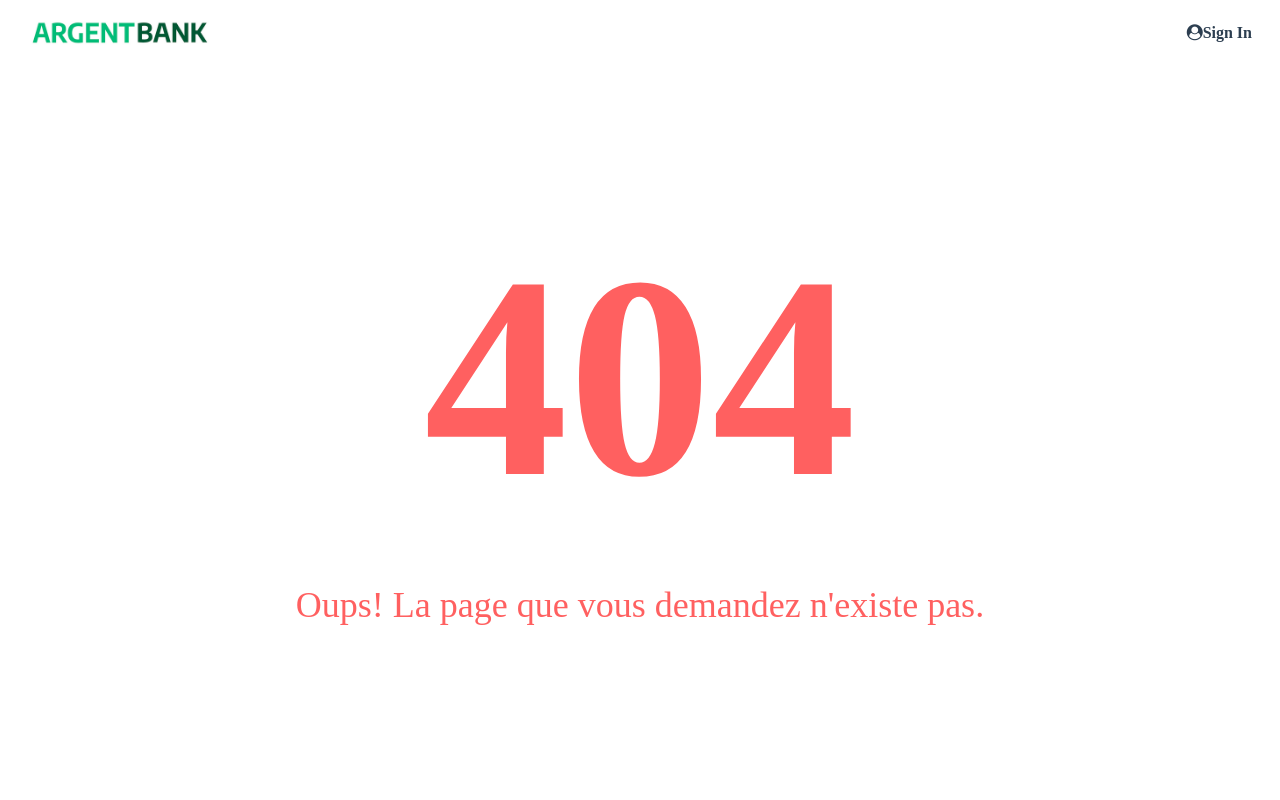
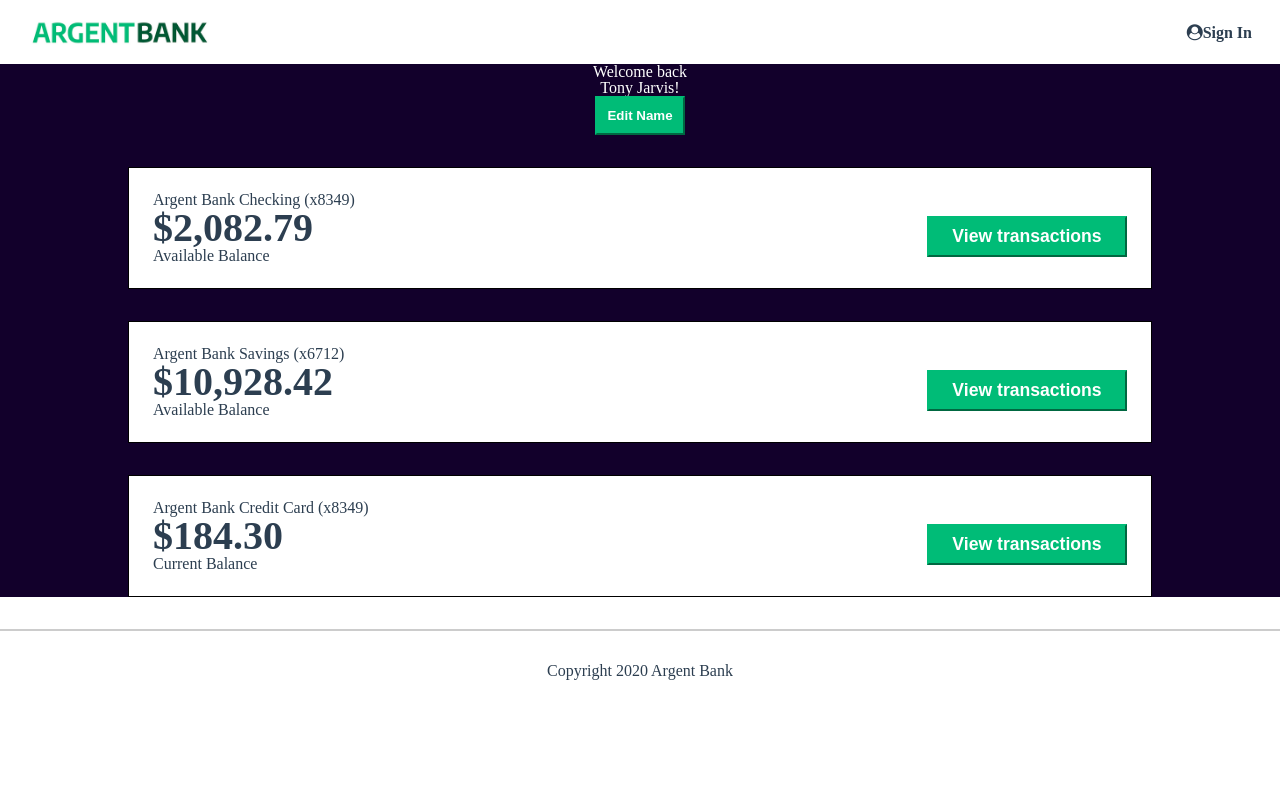
Before and after one commit to julien382/JulienHermain_P13_15-02-2023_frontend, a React (Create React App) app: page /user in a window 1280 px wide. Before the commit this address had no page. Shown: the top 800 px of the page. Built offline with nearby package versions, Linux system fonts and the light colour scheme.

Commit message:
add user

```diff
--- a/src/components/App.js
+++ b/src/components/App.js
@@ -7,6 +7,7 @@ import Error from '../pages/Error/Error';
 import Footer from './Footer/Footer';
 import Home from '../pages/Home/Home';
 import Login from './Login/Login';
+import User from './User/User';
 
 function App() {
   return (
@@ -15,6 +16,7 @@ function App() {
       <Routes>
         <Route path="/" element={<Home />} />
         <Route path="/login" element={<Login />} />
+        <Route path="/user" element={<User />} />
         <Route path="/*" element={<Error />} />
       </Routes>
       <Footer />
--- a/src/components/Header/Header.jsx
+++ b/src/components/Header/Header.jsx
@@ -11,7 +11,9 @@ const Header = () => {
                     <h1 className="sr-only">Argent Bank</h1>
                 </Link>
                 <div>
-                    <a className="main-nav-item" href="./sign-in.html"><i className="fa fa-user-circle"></i>Sign In</a>
+                    <Link className="main-nav-item" to="/login">
+                        <i className="fa fa-user-circle"></i>Sign In
+                    </Link>
                 </div>
             </nav>
         </header>
--- /dev/null
+++ b/src/components/User/User.jsx
@@ -0,0 +1,45 @@
+import './User.css'
+
+const User = () => {
+    return (
+        <main class="main bg-dark">
+            <div class="header">
+                <h1>Welcome back<br />Tony Jarvis!</h1>
+                <button class="edit-button">Edit Name</button>
+            </div>
+            <h2 class="sr-only">Accounts</h2>
+            <section class="account">
+                <div class="account-content-wrapper">
+                    <h3 class="account-title">Argent Bank Checking (x8349)</h3>
+                    <p class="account-amount">$2,082.79</p>
+                    <p class="account-amount-description">Available Balance</p>
+                </div>
+                <div class="account-content-wrapper cta">
+                    <button class="transaction-button">View transactions</button>
+                </div>
+            </section>
+            <section class="account">
+                <div class="account-content-wrapper">
+                    <h3 class="account-title">Argent Bank Savings (x6712)</h3>
+                    <p class="account-amount">$10,928.42</p>
+                    <p class="account-amount-description">Available Balance</p>
+                </div>
+                <div class="account-content-wrapper cta">
+                    <button class="transaction-button">View transactions</button>
+                </div>
+            </section>
+            <section class="account">
+                <div class="account-content-wrapper">
+                    <h3 class="account-title">Argent Bank Credit Card (x8349)</h3>
+                    <p class="account-amount">$184.30</p>
+                    <p class="account-amount-description">Current Balance</p>
+                </div>
+                <div class="account-content-wrapper cta">
+                    <button class="transaction-button">View transactions</button>
+                </div>
+            </section>
+        </main>
+    )
+}
+
+export default User
--- a/src/styles/index.css
+++ b/src/styles/index.css
@@ -24,3 +24,299 @@ body {
 #app{
   width: 100%;
 }
+
+
+
+/* --------------- Main du code de début de projet ---------------------- */
+
+html {
+  font-family: Avenir, Helvetica, Arial, sans-serif;
+  -webkit-font-smoothing: antialiased;
+  -moz-osx-font-smoothing: grayscale;
+  text-align: center;
+  color: #2c3e50;
+}
+
+body {
+  margin: 0;
+  display: flex;
+  flex-direction: column;
+  min-height: 100vh;
+}
+
+.main {
+  flex: 1;
+}
+
+.bg-dark {
+  background-color: #12002b;
+}
+
+.sr-only {
+  border: 0 !important;
+  clip: rect(1px, 1px, 1px, 1px) !important; /* 1 */
+  -webkit-clip-path: inset(50%) !important;
+  clip-path: inset(50%) !important; /* 2 */
+  height: 1px !important;
+  margin: -1px !important;
+  overflow: hidden !important;
+  padding: 0 !important;
+  position: absolute !important;
+  width: 1px !important;
+  white-space: nowrap !important; /* 3 */
+}
+
+.main-nav {
+  display: flex;
+  justify-content: space-between;
+  align-items: center;
+  padding: 5px 20px;
+}
+
+.main-nav a {
+  font-weight: bold;
+  color: #2c3e50;
+}
+
+.main-nav a.router-link-exact-active {
+  color: #42b983;
+}
+
+.main-nav-item {
+  text-decoration: none;
+  margin-right: 0.5rem;
+}
+
+.main-nav-item:hover {
+  text-decoration: underline;
+}
+
+.main-nav-logo {
+  display: flex;
+  align-items: center;
+}
+
+.main-nav-logo-image {
+  max-width: 100%;
+  width: 200px;
+}
+
+.hero {
+  background-image: url('../assets/bank-tree.jpeg');
+  background-position: 0 -50px;
+  background-size: cover;
+  background-repeat: no-repeat;
+  height: 300px;
+  position: relative;
+}
+
+.hero-content {
+  position: relative;
+  top: 2rem;
+  width: 200px;
+  background: white;
+  padding: 2rem;
+  text-align: left;
+  margin: 0 auto;
+}
+
+.hero-content .subtitle {
+  font-weight: bold;
+  font-size: 1rem;
+  margin: 0;
+}
+
+.hero-content .text {
+  margin-bottom: 0;
+  font-size: 0.9rem;
+}
+
+@media (min-width: 920px) {
+  .hero {
+    height: 400px;
+    background-position: 0% 33%;
+  }
+
+  .hero-content {
+    position: absolute;
+    top: 50px;
+    right: 50px;
+    width: 300px;
+    margin: 2rem;
+  }
+
+  .hero-content .subtitle {
+    font-size: 1.5rem;
+  }
+
+  .hero-content .text {
+    font-size: 1.2rem;
+  }
+}
+
+.features {
+  display: flex;
+  flex-direction: column;
+}
+
+@media (min-width: 920px) {
+  .features {
+    flex-direction: row;
+  }
+}
+
+.feature-icon {
+  width: 100px;
+  border: 10px solid #00bc77;
+  border-radius: 50%;
+  padding: 1rem;
+}
+
+.feature-item {
+  flex: 1;
+  padding: 2.5rem;
+}
+
+.feature-item-title {
+  color: #222;
+  font-size: 1.25rem;
+  font-weight: bold;
+  margin-bottom: 0.5rem;
+}
+
+.sign-in-button {
+  display: block;
+  width: 100%;
+  padding: 8px;
+  font-size: 1.1rem;
+  font-weight: bold;
+  margin-top: 1rem;
+  border-color: #00bc77;
+  background-color: #00bc77;
+  color: #fff;
+}
+
+.sign-in-content {
+  box-sizing: border-box;
+  background-color: white;
+  width: 300px;
+  margin: 0 auto;
+  margin-top: 3rem;
+  padding: 2rem;
+}
+
+.sign-in-icon {
+  font-size: 5rem;
+}
+
+.input-remember {
+  display: flex;
+}
+
+.input-remember label {
+  margin-left: 0.25rem;
+}
+
+.input-wrapper {
+  display: flex;
+  flex-direction: column;
+  text-align: left;
+  margin-bottom: 1rem;
+}
+
+.input-wrapper label {
+  font-weight: bold;
+}
+
+.input-wrapper input {
+  padding: 5px;
+  font-size: 1.2rem;
+}
+
+.footer {
+  display: flex;
+  justify-content: center;
+  border-top: 2px solid #ccc;
+  padding: 2rem 0 1.5rem;
+}
+
+.footer-text {
+  margin: 0;
+  padding: 0;
+}
+
+.account {
+  display: flex;
+  justify-content: space-between;
+  align-items: center;
+  border: 1px solid black;
+  background-color: #fff;
+  width: 80%;
+  margin: 0 auto;
+  flex-direction: column;
+  padding: 1.5rem;
+  box-sizing: border-box;
+  text-align: left;
+  margin-bottom: 2rem;
+}
+
+.account-amount {
+  margin: 0;
+  font-size: 2.5rem;
+  font-weight: bold;
+}
+
+.account-amount-description {
+  margin: 0;
+}
+
+.account-title {
+  margin: 0;
+  padding: 0;
+  font-size: 1rem;
+  font-weight: normal;
+}
+
+.account-content-wrapper {
+  width: 100%;
+  flex: 1;
+}
+
+.edit-button {
+  border-color: #00bc77;
+  background-color: #00bc77;
+  color: #fff;
+  font-weight: bold;
+  padding: 10px;
+}
+
+.header {
+  color: #fff;
+  margin-bottom: 2rem;
+}
+
+.transaction-button {
+  display: block;
+  width: 100%;
+  padding: 8px;
+  font-size: 1.1rem;
+  font-weight: bold;
+  margin-top: 1rem;
+  border-color: #00bc77;
+  background-color: #00bc77;
+  color: #fff;
+}
+
+@media (min-width: 720px) {
+  .account {
+    flex-direction: row;
+  }
+
+  .account-content-wrapper.cta {
+    flex: 0;
+  }
+
+  .transaction-button {
+    width: 200px;
+  }
+}
```
Also changed, not shown: src/components/User/User.css (added).
